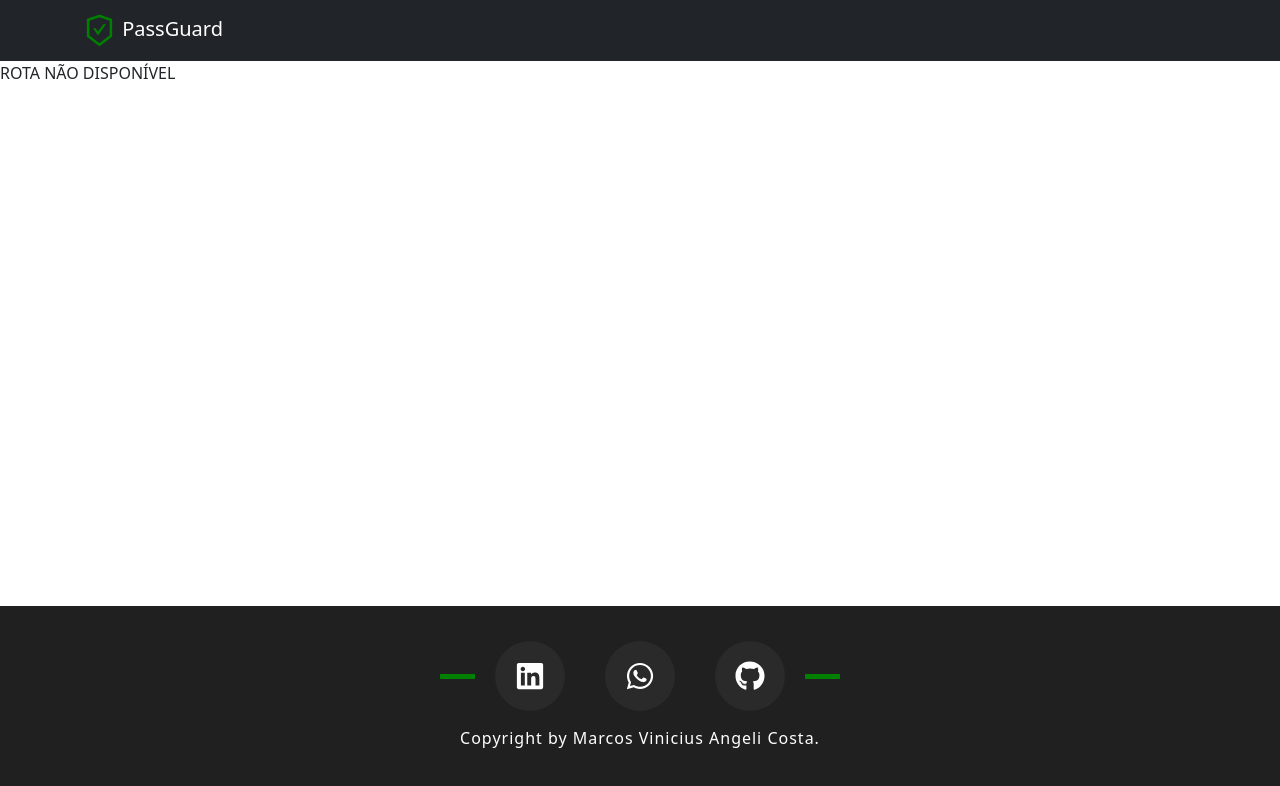
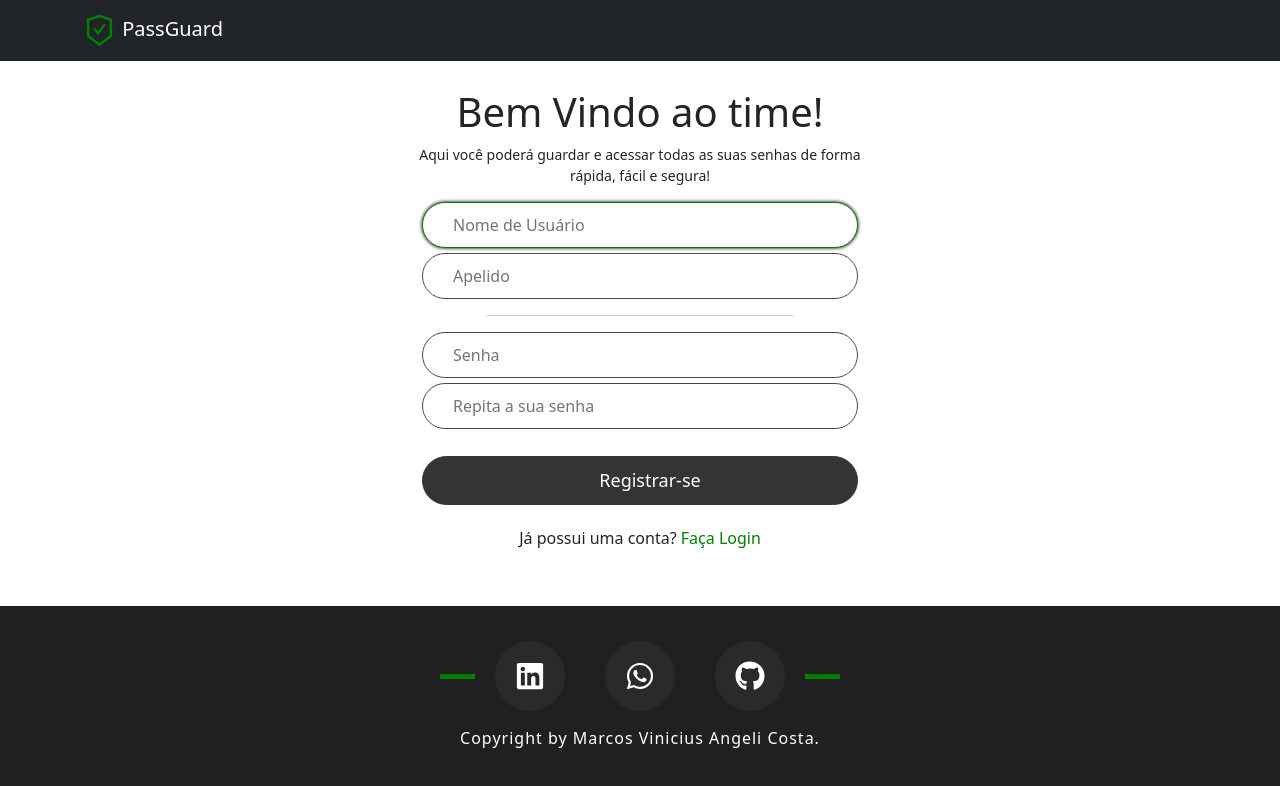
Before and after one commit to MarcosVinicius556/PassGuard_React_TS, a React (Vite) app: page /register in a window 1280 px wide. Shown: the top 786 px of the page. Built offline with nearby package versions, Linux system fonts and the light colour scheme.

Commit message:
Página de registro de usuário finalizada

```diff
--- a/src/pages/Login/index.tsx
+++ b/src/pages/Login/index.tsx
@@ -1,5 +1,6 @@
 import DefaultPageContent from '../../components/DefaultPageContent';
 import { LoginCard } from './Login.style';
+import { Link } from 'react-router-dom';
 
 const Login = () => {
   return (
@@ -21,7 +22,7 @@ const Login = () => {
         </form>
 
         <h6>
-          <p>Ainda não possui uma conta? <a href='#Registre-se'>Registre-se</a></p>
+          <p>Ainda não possui uma conta? <Link to='/register'>Registre-se</Link></p>
         </h6>
 
       </LoginCard>
--- /dev/null
+++ b/src/pages/Register/Register.style.tsx
@@ -0,0 +1,120 @@
+import { styled } from "styled-components";
+
+export const RegisterCard = styled.div`
+
+    height: 80%;
+    max-height: 550px;
+
+    width: 80%;
+    max-width: 500px;
+
+    display: flex;
+    justify-content: center;
+    align-items: center;
+    flex-direction: column;
+
+    padding: 1em;
+
+    & span {
+
+        display: flex;
+        justify-content: center;
+        align-items: center;
+        flex-direction: column;
+
+        & h1 {
+
+        }
+
+        & small {
+            text-align: center;
+        }
+    }
+
+    & form {
+        flex: 1;
+        width: 100%;
+
+        display: flex;
+        justify-content: center;
+        align-items: center;
+        flex-direction: column;
+
+        & span {
+            width: 100%;
+            padding: 1em;
+
+            & hr {
+                width: 70%;
+            }
+
+            & input {
+                width: 100%;
+                border-radius: 25px;
+                border: 1px solid #494949;
+                padding: 10px;
+                padding-left: 30px;
+                outline: none;
+                transition: all .4s ease-in-out;
+
+                &:focus {
+                    border: 1px solid green;
+                    -webkit-box-shadow: 0px 0px 3px 1px #575757;
+                    -moz-box-shadow: 0px 0px 3px 1px #575757;
+                    box-shadow: 0px 0px 3px 1px #575757;
+                }
+
+                & + input {
+                    margin-top: 5px;
+                }
+
+            }
+
+            & a {
+                text-decoration: none;
+                align-self: self-end;
+                margin-top: 10px;
+                font-size: 14px;
+                letter-spacing: .5px;
+                color: #343434;
+            }
+        }
+
+        & input[type="submit"] {
+            width: 100%;
+            border-radius: 25px;
+            border: 1px solid #343434;
+            padding: 10px;
+            padding-left: 30px;
+            outline: none;
+            margin-top: 1.5em;
+            transition: all .4s ease-in-out;
+            background: #343434;
+            color: #fff;
+            font-size: 18px;
+            transition: all .3s ease-in-out;
+
+            &:hover {
+                background: #e6e6e6;
+                color:#343434;
+            }
+        }
+    }
+
+    & h6 {
+        width: 100%;
+        height: 50px;
+        padding: .5em;
+        & p {
+            text-align: center;
+            font-size: 16px;
+
+            & a {
+                text-decoration: none;
+                color: green;
+            }
+        }
+
+
+    }
+`;
--- /dev/null
+++ b/src/pages/Register/index.tsx
@@ -0,0 +1,35 @@
+import DefaultPageContent from '../../components/DefaultPageContent';
+import { RegisterCard } from './Register.style';
+import { Link } from 'react-router-dom';
+
+const Register = () => {
+  return (
+    <DefaultPageContent>
+      <RegisterCard>
+        <span>
+          <h1>Bem Vindo ao time!</h1>
+          <small>Aqui você poderá guardar e acessar todas as suas senhas de forma rápida, fácil e segura!</small>
+        </span>
+
+        <form>
+          <span>
+            <input type="text" placeholder='Nome de Usuário' autoFocus/>
+            <input type="text" placeholder='Apelido'/>
+            <hr />
+            <input type="password" placeholder='Senha'/>
+            <input type="password" placeholder='Repita a sua senha'/>
+
+            <input type="submit" value="Registrar-se" />
+          </span>
+        </form>
+
+        <h6>
+          <p>Já possui uma conta? <Link to='/'>Faça Login</Link></p>
+        </h6>
+
+      </RegisterCard>
+    </DefaultPageContent>
+  );
+};
+
+export default Register;
--- a/src/routes/RouteConfig.tsx
+++ b/src/routes/RouteConfig.tsx
@@ -3,12 +3,14 @@ import { Routes, Route } from 'react-router-dom';
 import PrivateRoute from './PrivateRoute';
 
 import Login from '../pages/Login';
+import Register from '../pages/Register';
 import Home from '../pages/Home';
 
 export default function RouteConfig() {
     return(
         <Routes>
             <Route element={<Login />} path='/' />
+            <Route element={<Register />} path='/register' />
             <Route element={<PrivateRoute><Home /></PrivateRoute>} path='/home' />
             <Route element={<div>ROTA NÃO DISPONÍVEL</div>} path='*' />
         </Routes>
```
